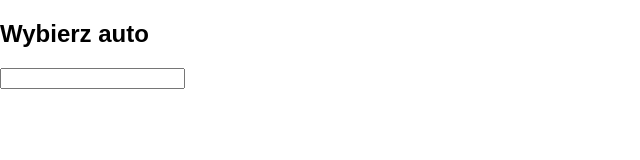
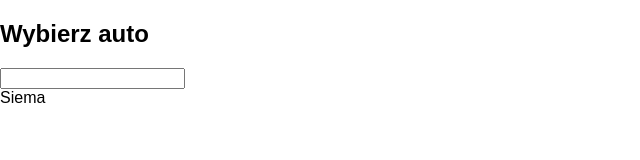
Before and after one commit to phiwanczuk/caryourself, a React (Create React App) app: page / in a window 1280 px wide. Shown: the top 160 px of the page, without its empty margins (0-640 px from the left). Built offline with nearby package versions, Linux system fonts and the light colour scheme.

Commit message:
cars component and db added

```diff
--- a/src/App.js
+++ b/src/App.js
@@ -3,15 +3,22 @@ import {
     BrowserRouter as Router,
     Route,
 } from 'react-router-dom'
+import {Grid} from 'react-bootstrap'
 import CarSearch from './Components/CarSearch/CarSearch'
+import Cars from "./Components/Cars/Cars";
 
 class App extends Component {
     render() {
         return (
             <Router>
+                <Grid>
                 <Route exact
                        path="/"
                        component={CarSearch}/>
+                <Route exact
+                       path="/"
+                       component={Cars}/>
+                </Grid>
             </Router>
 
         );
--- /dev/null
+++ b/src/Components/Cars/Cars.js
@@ -0,0 +1,19 @@
+import React from 'react'
+
+class Cars extends React.Component{
+
+    state = {
+        cars: null,
+    }
+    componentDidMount(){
+        fetch(
+            `${process.env.PUBLIC_URL}/MOCK_DATA.json`
+        )
+}
+    render(){
+        return(
+                <div>Siema</div>
+        );
+    }
+}
+export default Cars
--- /dev/null
+++ b/src/Components/Cars/index.js
@@ -0,0 +1 @@
+export{default} from './Cars'
```
